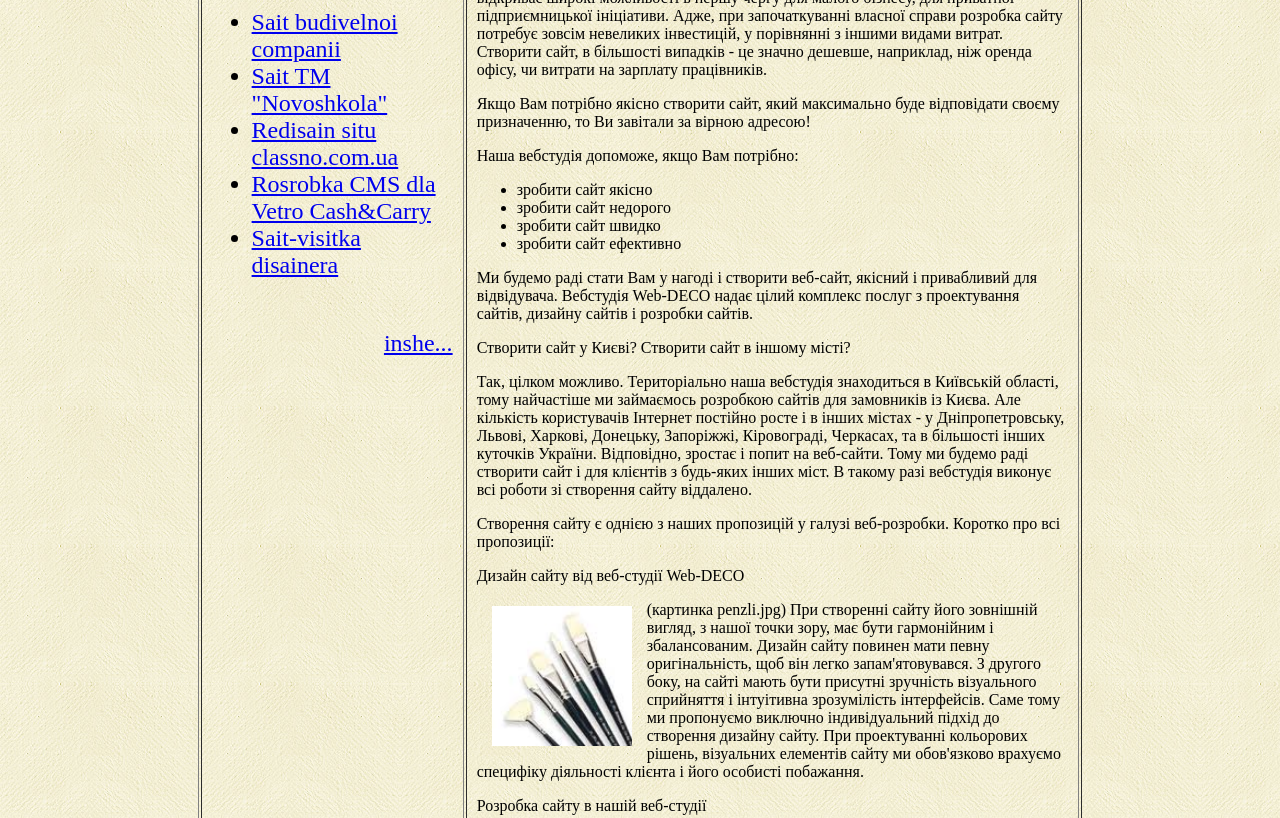
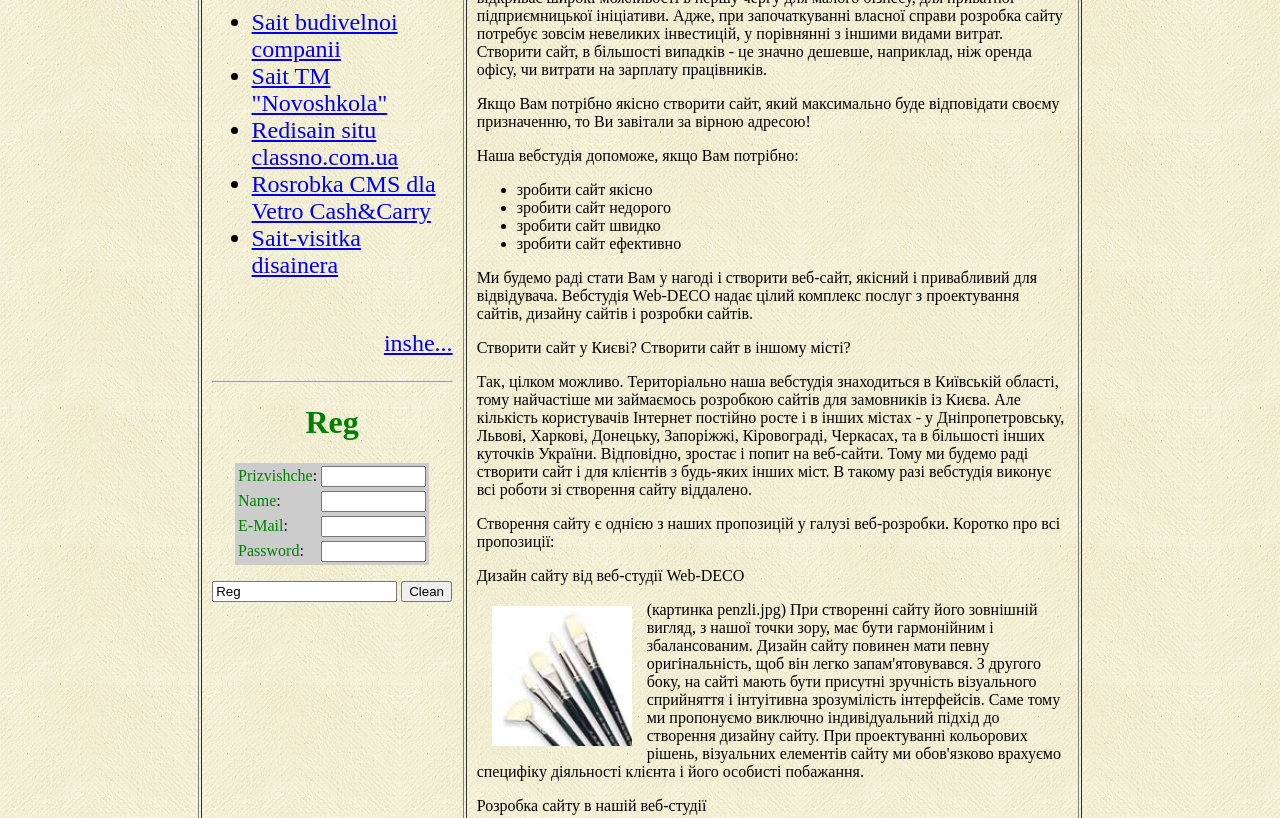
Before and after one commit to VladYoi/VladYoi.github.io, a plain HTML site: page index.html in a window 1280 px wide. Shown: the part 282-1100 px from the top of the page. Drawn offline with Linux system fonts and the light colour scheme.

Commit message:
15 - Форма реестрації

```diff
--- a/index.html
+++ b/index.html
@@ -36,7 +36,34 @@ font-size: 2em;
  <p align="right"><a href="#">inshe...</a></p>
  </ul>
  </font>
+ <hr>
+ <H1 align="center"><font color="green">Reg</font></H1>
+ <form action="forma.php" method="post" onsubmit="return send();">
+ <TABLE align="center" bgcolor="#ccc">
+ <TR>
+ <TD><font color="green">Prizvishche</font>: </TD>
+ <TD><input type="text" size="10" maxlength="20" name="name2"> </TD>
+ </TR>
+ <TR>
+ <TD><font color="green">Name</font>: </TD>
+ <TD><input type="text" size="10" maxlength="20" name="name1"> </TD>
+ </TR>
+ <TR>
+ <TD><font color="green">E-Mail</font>: </TD>
+ <TD><input type="text" size="10" maxlength="20" name="email"> </TD>
+ </TR>
+ <TR>
+ <TD><font color="green">Password</font>: </TD>
+ <TD><input type="text" size="10" maxlength="20" name="password"> </TD>
+ </TR>
+ </TABLE>
 
+ <p align ="center">
+ <input type="sumbit" value="Reg">
+ <input type="reset" value="Clean">
+ </p>
+ </form>
+ </hr>
  </td>
  <td width="70%" ><p>Зробити сайт з нами легко
    <p>Створення власного сайту - це не тільки прерогатива великого бізнесу. Інтернет відкриває широкі можливості в першу чергу для малого бізнесу, для приватної підприємницької ініціативи. Адже, при започаткуванні власної справи розробка сайту потребує зовсім невеликих інвестицій, у порівнянні з іншими видами витрат. Створити сайт, в більшості випадків - це значно дешевше, наприклад, ніж оренда офісу, чи витрати на зарплату працівників.
```
